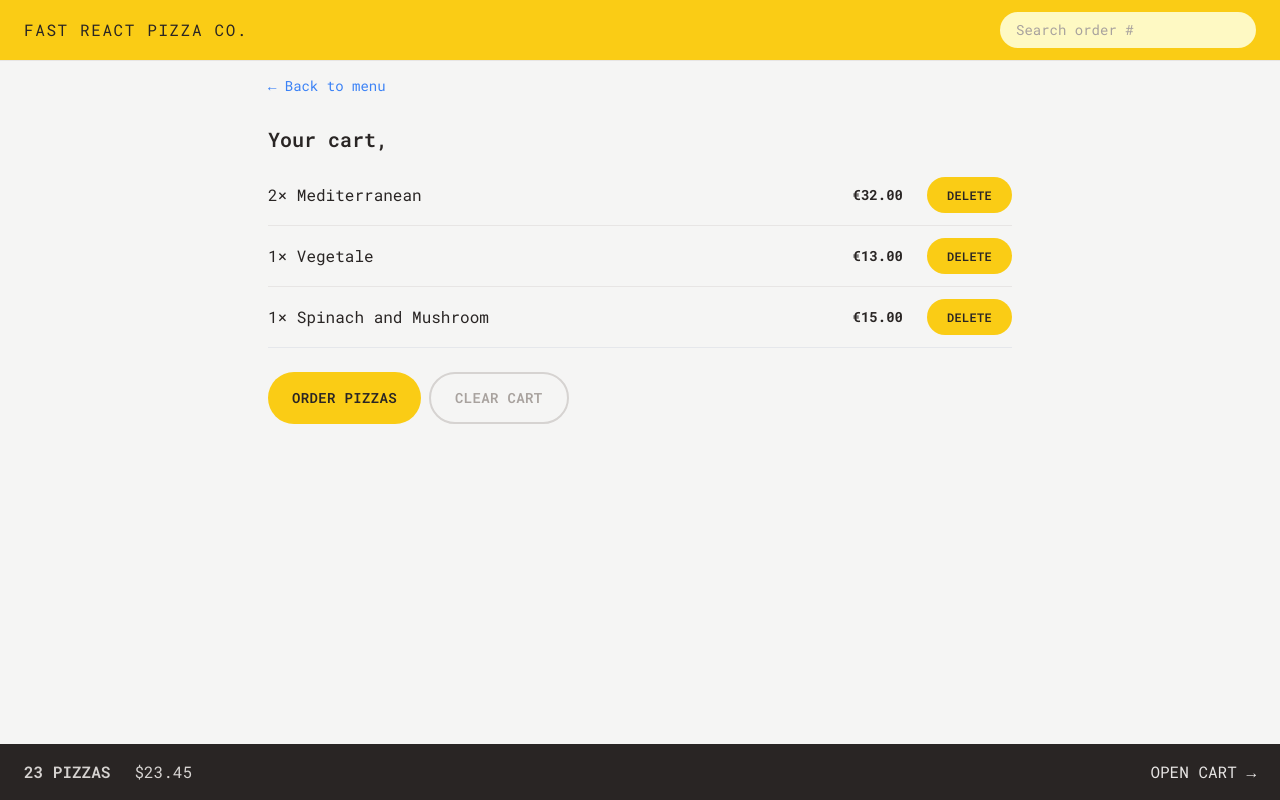
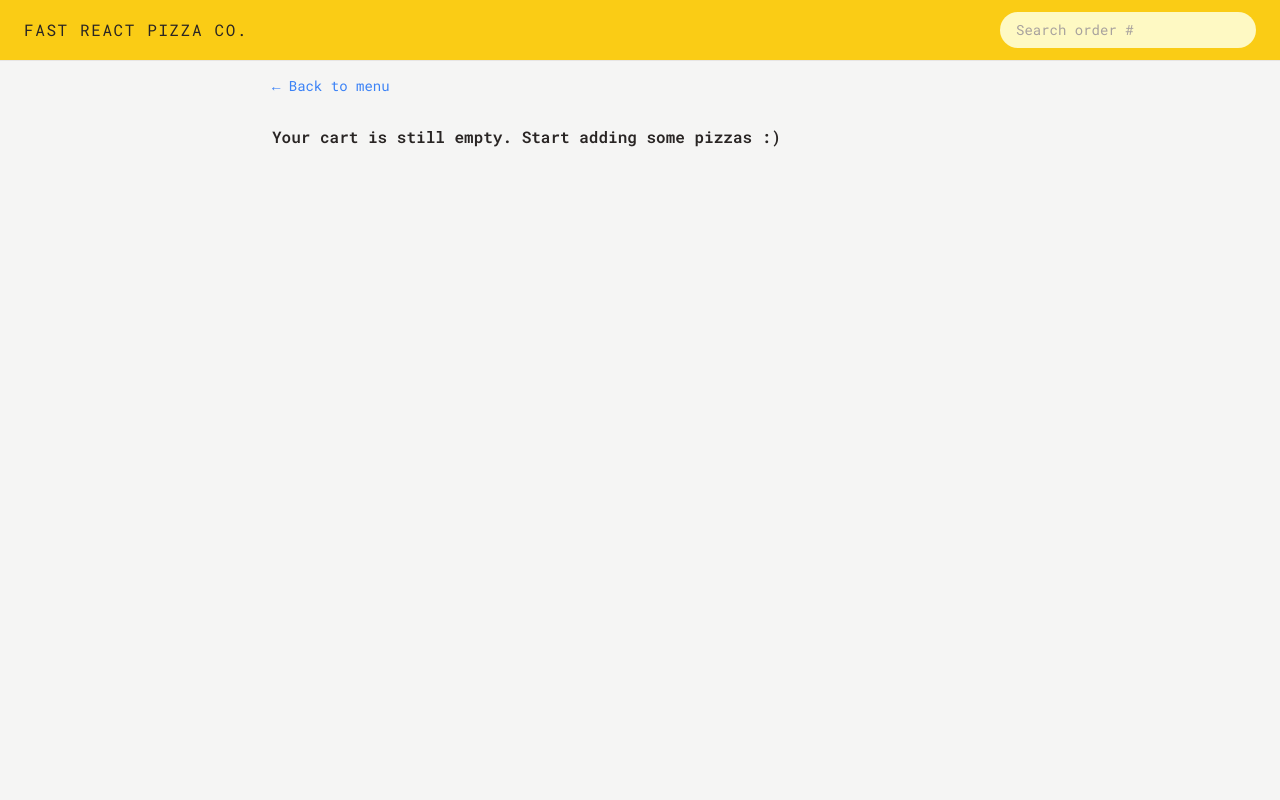
Before and after one commit to fatihsahin291/Fast-React-Pizza, a React (Vite) app: page /cart in a window 1280 px wide. Built offline with nearby package versions, Linux system fonts and the light colour scheme.

Commit message:
implementing add order and clear order features

```diff
--- a/src/UI/Button.jsx
+++ b/src/UI/Button.jsx
@@ -1,6 +1,6 @@
 import { Link } from 'react-router-dom';
 
-function Button({ children, disabled, to, type }) {
+function Button({ children, disabled, to, type, onClick }) {
   const base =
     'inline-block text-sm rounded-full bg-yellow-400  font-semibold uppercase tracking-wide text-stone-800 duration-300 hover:bg-yellow-300 hover:transition-colors focus:bg-yellow-300 focus:outline-none focus:ring focus:ring-yellow-300 focus:ring-offset-2 disabled:cursor-not-allowed';
 
@@ -13,9 +13,16 @@ function Button({ children, disabled, to, type }) {
 
   if (to)
     return (
-      <Link className={styles[type]} to={to}>
+      <Link className={styles[type]} to={to} onClick={onClick}>
         {children}
       </Link>
+    );
+
+  if (onClick)
+    return (
+      <button className={styles[type]} disabled={disabled} onClick={onClick}>
+        {children}
+      </button>
     );
 
   return (
--- a/src/features/cart/Cart.jsx
+++ b/src/features/cart/Cart.jsx
@@ -1,36 +1,17 @@
+import { useDispatch, useSelector } from 'react-redux';
+import { clearCart, getCart } from './cartSlice';
+import { getUserName } from '../user/userSlice';
 import LinkButton from '../../UI/LinkButton';
 import Button from '../../UI/Button';
 import CartItem from './CartItem';
-import { useSelector } from 'react-redux';
-
-const fakeCart = [
-  {
-    pizzaId: 12,
-    name: 'Mediterranean',
-    quantity: 2,
-    unitPrice: 16,
-    totalPrice: 32,
-  },
-  {
-    pizzaId: 6,
-    name: 'Vegetale',
-    quantity: 1,
-    unitPrice: 13,
-    totalPrice: 13,
-  },
-  {
-    pizzaId: 11,
-    name: 'Spinach and Mushroom',
-    quantity: 1,
-    unitPrice: 15,
-    totalPrice: 15,
-  },
-];
-fakeCart;
+import EmptyCart from './EmptyCart';
 
 function Cart() {
-  const userName = useSelector((state) => state.user.userName);
-  const cart = fakeCart;
+  const userName = useSelector(getUserName);
+  const cart = useSelector(getCart);
+  const dispatch = useDispatch();
+
+  if (!cart.length) return <EmptyCart />;
 
   return (
     <div className="px-3 py-3">
@@ -49,7 +30,9 @@ function Cart() {
           Order pizzas
         </Button>
 
-        <Button type="secondary">Clear Cart</Button>
+        <Button type="secondary" onClick={() => dispatch(clearCart())}>
+          Clear Cart
+        </Button>
       </div>
     </div>
   );
--- a/src/features/cart/CartOverview.jsx
+++ b/src/features/cart/CartOverview.jsx
@@ -1,11 +1,20 @@
+import { useSelector } from 'react-redux';
 import { Link } from 'react-router-dom';
+import { getTotalCartPrice, getTotalCartQuantity } from './cartSlice';
+import { formatCurrency } from '../../utils/helpers';
 
 function CartOverview() {
+  const totalCartQuantity = useSelector(getTotalCartQuantity);
+
+  const totalCartPrice = useSelector(getTotalCartPrice);
+
+  if (!totalCartQuantity) return null;
+
   return (
     <div className="flex items-center justify-between bg-stone-800 px-4 py-4 text-sm uppercase text-stone-200 sm:px-6 md:text-base">
       <p className="space-x-4 text-stone-300 sm:space-x-6">
-        <span className="font-semibold">23 pizzas</span>
-        <span>$23.45</span>
+        <span className="font-semibold">{totalCartQuantity} pizzas</span>
+        <span>{formatCurrency(totalCartPrice)}</span>
       </p>
       <Link to="/cart">Open cart &rarr;</Link>
     </div>
--- a/src/features/cart/EmptyCart.jsx
+++ b/src/features/cart/EmptyCart.jsx
@@ -1,11 +1,13 @@
-import { Link } from 'react-router-dom';
+import LinkButton from '../../UI/LinkButton';
 
 function EmptyCart() {
   return (
-    <div>
-      <Link to="/menu">&larr; Back to menu</Link>
+    <div className="px-4 py-3">
+      <LinkButton to="/menu">&larr; Back to menu</LinkButton>
 
-      <p>Your cart is still empty. Start adding some pizzas :)</p>
+      <p className="mt-7 font-semibold">
+        Your cart is still empty. Start adding some pizzas :)
+      </p>
     </div>
   );
 }
--- /dev/null
+++ b/src/features/cart/cartSlice.js
@@ -0,0 +1,56 @@
+import { createSlice } from '@reduxjs/toolkit';
+
+const initialState = {
+  cart: [],
+};
+
+const cartSlice = createSlice({
+  name: 'cart',
+  initialState,
+  reducers: {
+    addItem: (state, action) => {
+      state.cart.push(action.payload);
+    },
+    deleteItem: (state, action) => {
+      state.cart = state.cart.filter((item) => item.pizzaId !== action.payload);
+    },
+    increaseItemQuantity: (state, action) => {
+      const item = state.cart.find((item) => item.pizzaId === action.payload);
+      item.quantity += 1;
+      item.totalPrice = item.quantity * item.unitPrice;
+    },
+    decreaseItemQuantity: (state, action) => {
+      const item = state.cart.find((item) => item.pizzaId === action.payload);
+      item.quantity -= 1;
+      item.totalPrice = item.quantity * item.unitPrice;
+    },
+    clearCart: (state) => {
+      state.cart = [];
+    },
+  },
+});
+
+export const {
+  addItem,
+  deleteItem,
+  increaseItemQuantity,
+  decreaseItemQuantity,
+  clearCart,
+} = cartSlice.actions;
+
+export default cartSlice.reducer;
+
+// Selectors
+export const getCart = (state) => state.cart.cart;
+
+export const getTotalCartQuantity = (state) =>
+  state.cart.cart.reduce((acc, item) => {
+    return acc + item.quantity;
+  }, 0);
+
+export const getTotalCartPrice = (state) =>
+  state.cart.cart.reduce((acc, item) => {
+    return acc + item.totalPrice;
+  }, 0);
+
+// Reselect Library
--- a/src/features/menu/MenuItem.jsx
+++ b/src/features/menu/MenuItem.jsx
@@ -1,8 +1,23 @@
+import { useDispatch } from 'react-redux';
 import Button from '../../UI/Button';
 import { formatCurrency } from '../../utils/helpers';
+import { addItem } from '../cart/cartSlice';
 
 function MenuItem({ pizza }) {
-  const { name, unitPrice, ingredients, soldOut, imageUrl } = pizza;
+  const { id, name, unitPrice, ingredients, soldOut, imageUrl } = pizza;
+  const dispatch = useDispatch();
+
+  function handleAddToCart() {
+    const newItem = {
+      pizzaId: id,
+      name,
+      unitPrice: unitPrice,
+      quantity: 1,
+      totalPrice: unitPrice * 1,
+    };
+
+    dispatch(addItem(newItem));
+  }
 
   return (
     <li className="flex gap-4 py-2">
@@ -25,7 +40,11 @@ function MenuItem({ pizza }) {
             </p>
           )}
 
-          <Button type="small">Add To Cart</Button>
+          {!soldOut ? (
+            <Button type="small" onClick={handleAddToCart}>
+              Add To Cart
+            </Button>
+          ) : null}
         </div>
       </div>
     </li>
--- a/src/features/user/userSlice.js
+++ b/src/features/user/userSlice.js
@@ -38,4 +38,6 @@ export const userSlice = createSlice({
 
 export const { updateName } = userSlice.actions;
 
+export const getUserName = (state) => state.user.userName;
+
 export default userSlice.reducer;
--- a/src/store.js
+++ b/src/store.js
@@ -1,9 +1,11 @@
 import { configureStore } from '@reduxjs/toolkit';
 import userReducer from './features/user/userSlice';
+import cartReducer from './features/cart/cartSlice';
 
 const store = configureStore({
   reducer: {
     user: userReducer,
+    cart: cartReducer,
   },
 });
 
```
